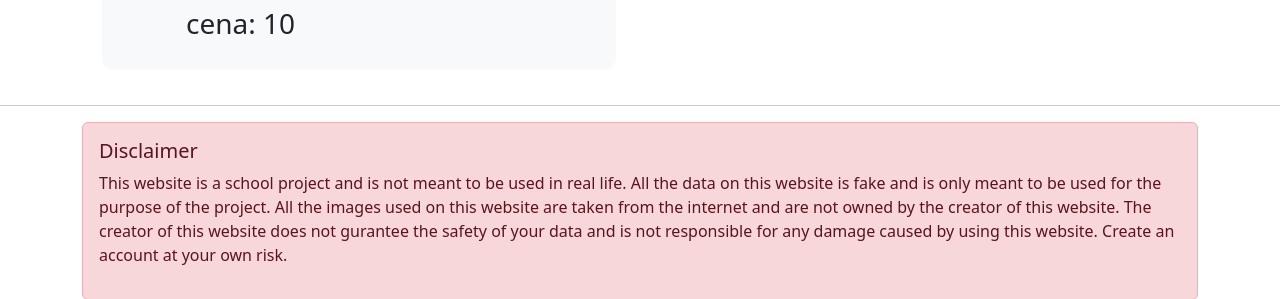
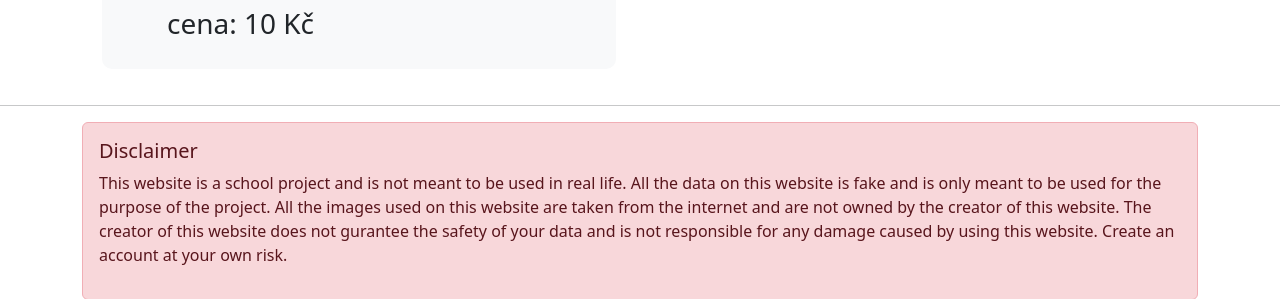
Before and after one commit to gyarab/2023-3e-Bazar, a Django app: template homepage/templates/homepage/home.html in a window 1280 px wide. Shown: the part 144-443 px from the top of the page. Run offline with Django 4.2, Linux system fonts and the light colour scheme; tables that the repository leaves empty hold one stand-in row (values such as "Sample post"); the template is opened without the code that fills it: values that come from a table or form of the project are taken from there, most other values are stand-ins (such as "Sample title", 1, 10 or a date in 2020); parts of the project's set-up code (start-up, migrations or seed data) failed here and were passed over; some libraries are stand-ins or nearby versions.

Commit message:
Update home.html

```diff
--- a/homepage/templates/homepage/home.html
+++ b/homepage/templates/homepage/home.html
@@ -148,7 +148,7 @@
                             <div class="box" style="background-color: #212529;">
                                 <div class="content" style="margin-top: 15px;">
                                     <h2>{{ offer.Title }}</h2>
-                                    <h3>cena: {{ offer.price }}</h3>
+                                    <h3>cena: {{ offer.price }} Kč</h3>
                                 </div>
                                 <div class="image" style="margin-top: 15px;">
                                     <img class="responsive-image" src="{{ offer.preview }}" alt="preview"
@@ -159,7 +159,7 @@
                             <div class="box" style="background-color: #F8F9FA; color: #212529;">
                                 <div class="content" style="margin-top: 15px;">
                                     <h2>{{ offer.Title }}</h2>
-                                    <h3>cena: {{ offer.price }}</h3>
+                                    <h3>cena: {{ offer.price }} Kč</h3>
                                 </div>
                                 <div class="image" style="margin-top: 15px;">
                                     <img class="responsive-image" src="{{ offer.preview }}" alt="preview"
@@ -171,7 +171,7 @@
                             <div class="box" style="background-color: #212529; color:white;">
                                 <div class="content" style="margin-top: 15px;">
                                     <h2>{{ offer.Title }}</h2>
-                                    <h3>cena: {{ offer.price }}</h3>
+                                    <h3>cena: {{ offer.price }} Kč</h3>
                                 </div>
                                 <div class="image" style="margin-top: 15px;">
                                     <img class="responsive-image" src="{{ offer.preview }}" alt="preview"
```
